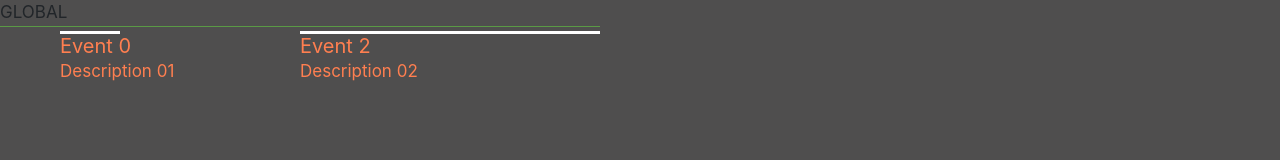
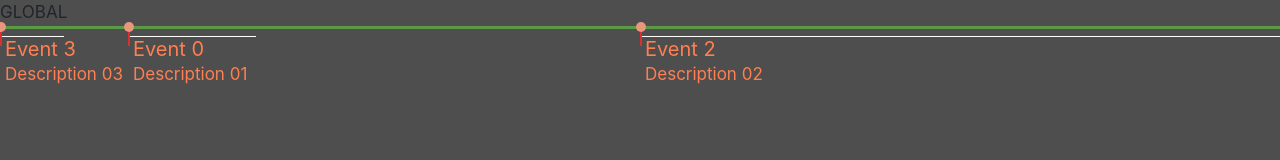
Before and after one commit to pleekMan/bonpland-timeline, a plain HTML site: page index.html in a window 1280 px wide. Drawn offline with Linux system fonts and the light colour scheme.

Commit message:
Improved EventDisplay + Animated Zooming

```diff
--- a/css/style.css
+++ b/css/style.css
@@ -1,64 +1,86 @@
-
-:root{
+:root {
 	font-size: 17px;
 }
 
-body{
+body {
 	background-color: rgb(79, 78, 78);
 }
 
-#globalContainer{
+a {
+	width: max-content;
+	display: block;
+}
+
+#globalContainer {
 	width: 100%;
 	height: 100%;
 	margin: 0;
 	padding: 0;
 }
 
-#timelineContainer{
+#timelineContainer {
 	/* width: 2000px; // by code*/
-	position: relative; /* IL FAUT TOUJOURS AVOIR UNE position ICI, CAR timeEvent ARE ABSOLUTE IF PARENTS HAS relative/absolute*/
+	position: relative;
+	/* IL FAUT TOUJOURS AVOIR UNE position ICI, CAR timeEvent ARE ABSOLUTE IF PARENTS HAS relative/absolute*/
 	height: 100%;
 	margin: 0;
 	padding: 0;
 }
 
-#line{
+#timelineLine {
 	display: block;
 	width: 600px;
-
 	border: 1px solid rgb(90, 154, 69);
-	border-width: 1px 0 0 0;
+	border-width: 3px 0 0 0;
 }
 
-.timeEvent{
+.timeEvent {
 	position: absolute;
 	display: inline;
 	/* width: 100%; */
-
-	top: 5px;
-
+	top: 10px;
 	/* border: 1px solid white;
 	border-width: 1px 0 0 1px; */
 }
 
-.ev-container{
+.ev-container {
+	margin-left: 5px;
 }
 
-.ev-timeIndicator{
-	border: 3px solid white;
-	border-width: 3px 0 0 0;
+.ev-timeIndicator {
+	margin: 0;
+	padding: 0;
+	position: absolute;
+	height: 20px;
+	top: -10px;
+	/* =  .timeEvent:top*/
+	border: 0 solid rgb(215, 50, 50);
+	border-width: 0 0 0 2px;
 }
 
-.ev-content{
-
+.ev-timeIndicatorPin {
+	width: 10px;
+	height: 10px;
+	background-color: darksalmon;
+	border-radius: 5px;
+	position: absolute;
+	left: -6px;
+	top: -4px;
 }
 
-.ev-title{
+.ev-rangeIndicator {
+	border: 1px solid white;
+	border-width: 1px 0 0 0;
+}
+
+.ev-content {}
+
+.ev-title {
 	font-size: 20px;
 	line-height: 25px;
 	color: coral;
 }
 
-.ev-description{
+.ev-description {
 	color: coral;
 }
--- a/db/events-db.js
+++ b/db/events-db.js
@@ -2,8 +2,8 @@ var events = [
 	{
 		"title": "Event 0",
 		"dates": {
-			"start": 10,
-			"end": 20
+			"start": 0.1,
+			"end": 0.2
 		},
 		"description": " Description 01",
 		"type": "type",
@@ -15,8 +15,8 @@ var events = [
 	{
 		"title": "Event 2",
 		"dates": {
-			"start": 50,
-			"end": 100
+			"start": 0.5,
+			"end": 1
 		},
 		"description": " Description 02",
 		"type": "type",
@@ -29,7 +29,7 @@ var events = [
 		"title": "Event 3",
 		"dates": {
 			"start": 0,
-			"end": 30
+			"end": 0.05
 		},
 		"description": " Description 03",
 		"type": "type",
--- a/index.html
+++ b/index.html
@@ -32,10 +32,13 @@
 
 	<div id="globalContainer">GLOBAL
 		<div id="timelineContainer">
-			<div id="line"></div>
-			<div class="timeEvent">
+			<div id="timelineLine"></div>
+			<div class="timeEvent" data-start="0" data-end="0">
+				<div class="ev-timeIndicator">
+					<div class="ev-timeIndicatorPin"></div>
+				</div>
+				<div class="ev-rangeIndicator"></div>
 				<div class="ev-container">
-					<div class="ev-timeIndicator"></div>
 					<a href="#">
 						<div class="ev-content">
 							<div class="ev-title">EVENT TITLE</div>
--- a/js/controller.js
+++ b/js/controller.js
@@ -1,13 +1,17 @@
 console.log("--- CONTROLLER LOADED");
 
 var eventData = events;
-var timelineWidth = 600;
+var zoom = 1;
+var animSpeed = 500;
+var timelineWidthStart = $(window).width(); //3000;
+var timelineWidth = timelineWidthStart * zoom;
 
 setup();
 
-function setup(){
+function setup() {
 
-	$("#timelineContainer").css("width", timelineWidth+"px");
+	$("#timelineContainer").css("width", timelineWidth + "px");
+	$("#timelineContainer").find("#timelineLine").css("width", timelineWidth + "px");
 
 	buildEvents(eventData);
 
@@ -21,18 +25,22 @@ function buildEvents(eventData) {
 
 	var newEvents = [];
 
-	for (let i = 0; i < 2; i++) {
+	for (let i = 0; i < eventData.length; i++) {
 
 		var newEvent = eventModelElement.clone();
 
 		newEvent.find(".ev-title").text(eventData[i].title);
 		newEvent.find(".ev-description").text(eventData[i].description);
 
-		var posInTimeline = timelineWidth * (eventData[i].dates.start / 100);
-		newEvent.css("left", posInTimeline + "px");
+		var posInTimeline = timelineWidth * eventData[i].dates.start;
+		setEventPosition(newEvent, posInTimeline);
 
-		var sizeInTimeline = timelineWidth * ((eventData[i].dates.end - eventData[i].dates.start) / 100);
-		newEvent.find(".ev-timeIndicator").css("width", sizeInTimeline+"px");
+		var sizeInTimeline = timelineWidth * (eventData[i].dates.end - eventData[i].dates.start);
+		setEventSize(newEvent, sizeInTimeline);
+
+		// SAVE DATES ON THE DOM (only once = original dates)
+		newEvent.attr("data-start", eventData[i].dates.start);
+		newEvent.attr("data-end", eventData[i].dates.end);
 
 		newEvents.push(newEvent[0]); // GET THE DOM OBJECT WRAPPED BY THE JQUERY OBJECT
 	}
@@ -46,3 +54,50 @@ function buildEvents(eventData) {
 	// eventModelElement.css("display", "none");
 
 }
+
+function setEventPosition(event, pos) {
+	// event.css("left", pos + "px");
+
+	event.animate({
+		left: pos
+	}, animSpeed);
+}
+
+function setEventSize(event, siz) {
+	// event.find(".ev-rangeIndicator").css("width", siz + "px");
+
+	event.find(".ev-rangeIndicator").animate({
+		width: siz
+	}, animSpeed);
+}
+
+function zoomTo(zoomValue) {
+
+
+	timelineWidth = timelineWidthStart * zoomValue;
+
+	// SET timelineLine width
+	$("#timelineContainer").find("#timelineLine").animate({
+		width: timelineWidth
+	}, animSpeed);
+
+	// EVENTS
+	var timeEvents = getTimeEventsFromDOM();
+
+	zoom = zoomValue;
+
+	$.each(timeEvents, function () {
+
+		var originalStart = $(this).attr("data-start");
+		var originalEnd = $(this).attr("data-end");
+
+		setEventPosition($(this), originalStart * timelineWidth);
+		setEventSize($(this), (originalEnd - originalStart) * timelineWidth);
+
+	});
+
+}
+
+function getTimeEventsFromDOM() {
+	return $("#timelineContainer").find(".timeEvent");
+}
```
